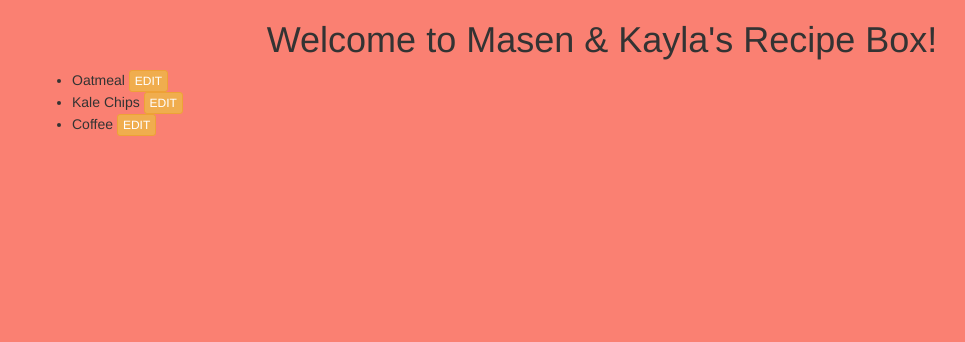
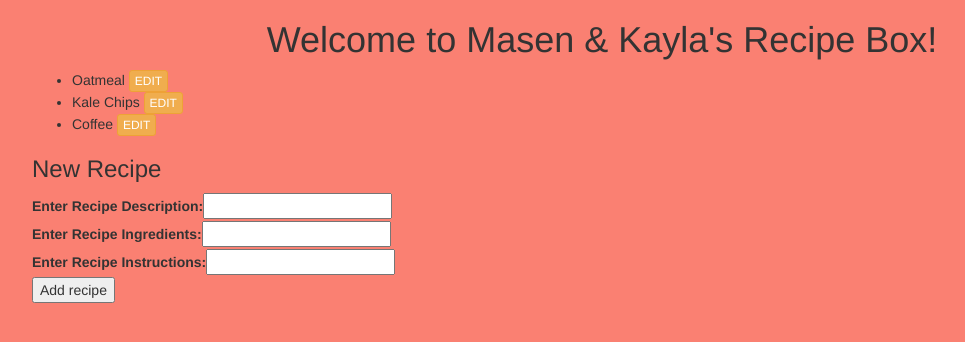
Before and after one commit to grepcats/angular-recipe-box, an Angular app: page / in a window 1280 px wide. Shown: the top 342 px of the page, without its empty margins (38-1003 px from the left). Built offline with nearby package versions, Linux system fonts and the light colour scheme.

Commit message:
add ability to add new recipes

```diff
--- a/src/app/app.component.html
+++ b/src/app/app.component.html
@@ -6,5 +6,7 @@
 
   <app-recipe-list [childRecipeList] = 'masterRecipeList' (clickSender)="editRecipe($event)"></app-recipe-list>
   <app-edit-recipe [childSelectedRecipe] = 'selectedRecipe' (clickedDone)="finishedEditing()" (clickedDelete)="deleteRecipe()"></app-edit-recipe>
+  <app-new-recipe (sendRecipe)="addRecipe($event)"></app-new-recipe>
+
 
 </div>
--- a/src/app/app.component.ts
+++ b/src/app/app.component.ts
@@ -9,8 +9,16 @@ import { Recipe } from './models/recipe.model';
 export class AppComponent {
   title = 'Recipe Box';
 
-  masterRecipeList: Recipe[] = Recipe.allRecipes;
+  masterRecipeList: Recipe[] = [new Recipe('Oatmeal', 'oats, water, salt', 'Boil the oats in water and salt'),
+  new Recipe('Kale Chips', 'kale, salt, olive oil, pepper', 'Set oven to 400 degrees. Tear kale into pieces. Drizzle with olive oil and add seasonings. Bake for 10-12 minutes'),
+  new Recipe('Coffee', 'coffee beans, water, whipping cream', 'Grind coffee beans to desired consistency. Put grounds in French Press and pour water over them. Figure out the rest')];
   selectedRecipe: Recipe = null;
+
+
+  addRecipe(newRecipe: Recipe) {
+    this.masterRecipeList.push(newRecipe);
+    console.log(this.masterRecipeList);
+  }
 
   editRecipe(clickedRecipe) {
     this.selectedRecipe = clickedRecipe;
@@ -27,8 +35,3 @@ export class AppComponent {
   this.selectedRecipe = null;
   }
 }
-
-
-new Recipe('Oatmeal', ['oats', 'water', 'salt'], 'Boil the oats in water and salt');
-new Recipe('Kale Chips', ['kale', 'salt', 'olive oil', 'pepper'], 'Set oven to 400 degrees. Tear kale into pieces. Drizzle with olive oil and add seasonings. Bake for 10-12 minutes');
-new Recipe('Coffee', ['coffee beans', 'water', 'whipping cream'], 'Grind coffee beans to desired consistency. Put grounds in French Press and pour water over them. Figure out the rest');
--- a/src/app/app.module.ts
+++ b/src/app/app.module.ts
@@ -4,13 +4,15 @@ import { NgModule } from '@angular/core';
 import { AppComponent } from './app.component';
 import { RecipeListComponent } from './recipe-list/recipe-list.component';
 import { EditRecipeComponent } from './edit-recipe/edit-recipe.component';
+import { NewRecipeComponent } from './new-recipe/new-recipe.component';
 
 
 @NgModule({
   declarations: [
     AppComponent,
     RecipeListComponent,
-    EditRecipeComponent
+    EditRecipeComponent,
+    NewRecipeComponent
   ],
   imports: [
     BrowserModule,
--- a/src/app/edit-recipe/edit-recipe.component.html
+++ b/src/app/edit-recipe/edit-recipe.component.html
@@ -3,6 +3,8 @@
   <h3>Edit recipe</h3>
   <label>Enter Recipe Description:</label>
   <input [(ngModel)]="childSelectedRecipe.description">
+  <label>Enter Recipe Ingredients:</label>
+  <input [(ngModel)]="childSelectedRecipe.ingredients">
   <label>Enter Recipe Instructions:</label>
   <input [(ngModel)]="childSelectedRecipe.instructions">
   <button (click)="finishedEditing()" class="btn btn-primary btn-sm">Done</button>
--- a/src/app/models/recipe.model.ts
+++ b/src/app/models/recipe.model.ts
@@ -1,9 +1,9 @@
 export class Recipe {
   public photo: string = "";
-  static allRecipes = [];
+  //static allRecipes = [];
 
-  constructor(public description: string, public ingredients: string[], public instructions: string){
-    Recipe.allRecipes.push(this);
+  constructor(public description: string, public ingredients: string, public instructions: string){
+  //  Recipe.allRecipes.push(this);
   }
 
   //add tags later
--- /dev/null
+++ b/src/app/new-recipe/new-recipe.component.html
@@ -0,0 +1,16 @@
+<h3>New Recipe</h3>
+<div>
+ <label>Enter Recipe Description:</label>
+ <input #newDescription>
+</div>
+<div>
+  <label>Enter Recipe Ingredients:</label>
+  <input #newIngredients>
+</div>
+<div>
+ <label>Enter Recipe Instructions:</label>
+ <input #newInstructions>
+</div>
+<div>
+  <button (click)="submitForm(newDescription.value, newIngredients.value, newInstructions.value); newDescription.value='';newIngredients.value=''; newInstructions.value='';">Add recipe</button>
+</div>
--- /dev/null
+++ b/src/app/new-recipe/new-recipe.component.ts
@@ -0,0 +1,16 @@
+import { Component, Output, EventEmitter } from '@angular/core';
+import { Recipe } from '../models/recipe.model';
+
+@Component({
+  selector: 'app-new-recipe',
+  templateUrl: './new-recipe.component.html',
+  styleUrls: ['./new-recipe.component.css']
+})
+export class NewRecipeComponent {
+  @Output() sendRecipe = new EventEmitter();
+
+  submitForm(description: string, ingredients: string, instructions: string) {
+    let newRecipe: Recipe = new Recipe(description, ingredients, instructions);
+    this.sendRecipe.emit(newRecipe);
+  }
+}
```
Also changed, not shown: src/app/new-recipe/new-recipe.component.css (added), 1 other file (tests, documents, lock files or other folders).
